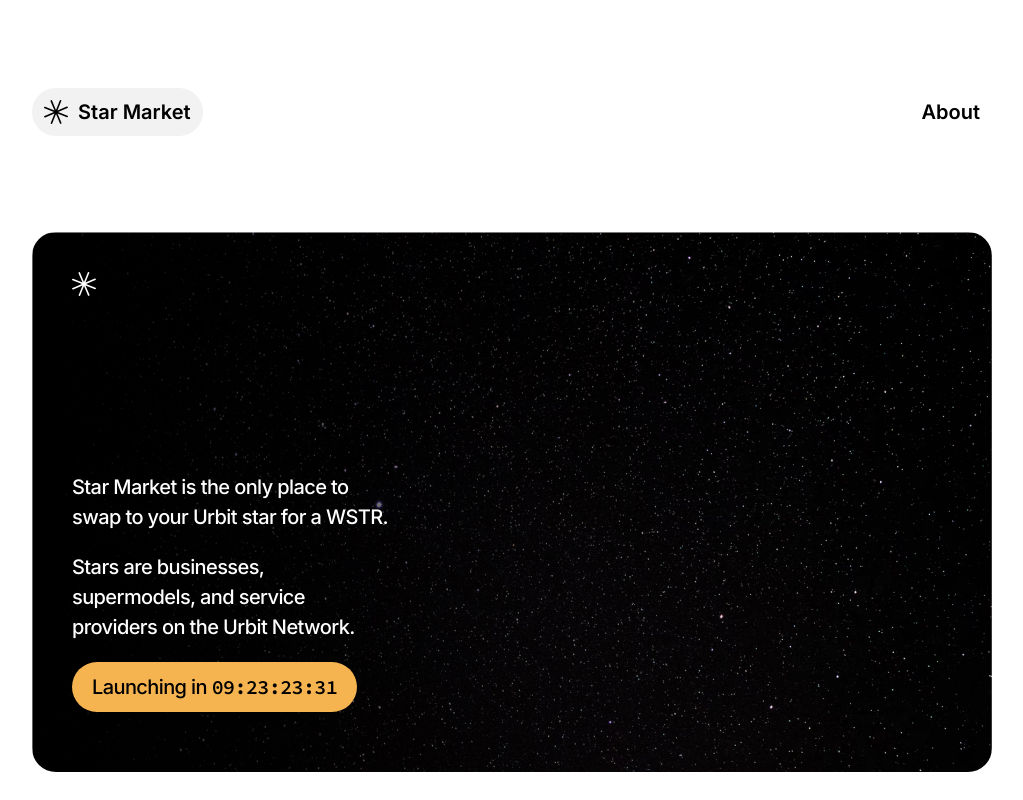
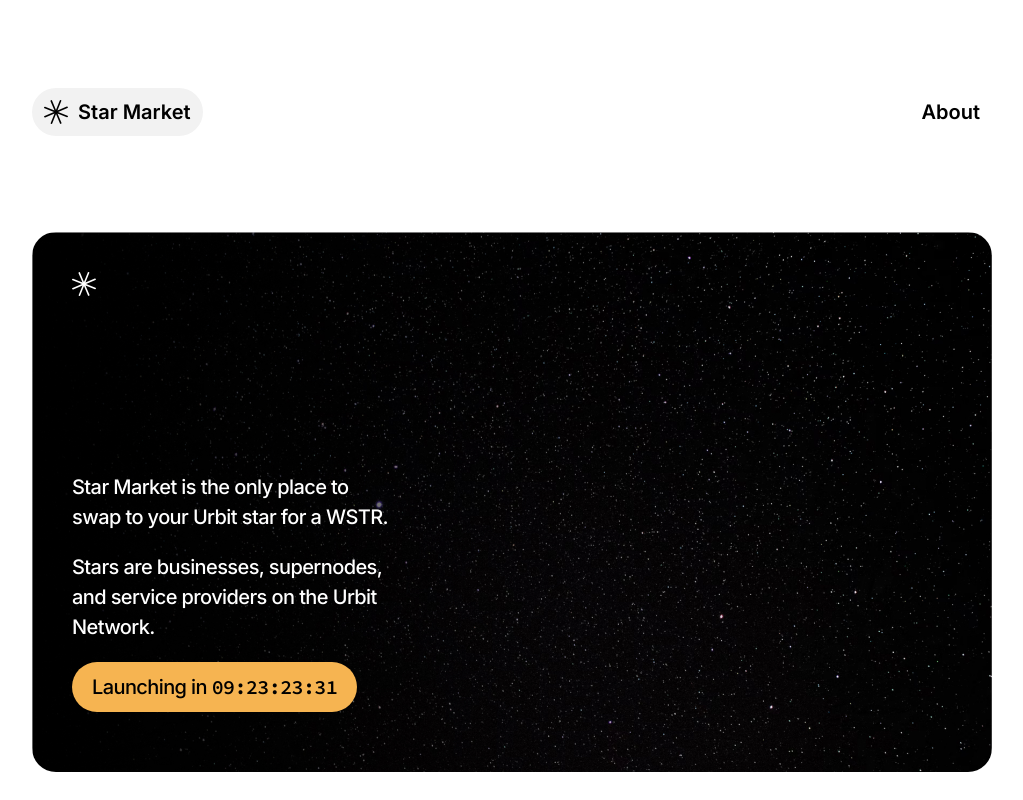
Before and after one commit to urbit/star.market, a React (Create React App) app: page / in a window 1280 px wide. Shown: the top 800 px of the page, without its empty margins (128-1151 px from the left). Built offline with nearby package versions, Linux system fonts and the light colour scheme; what web3 would draw is missing.

Commit message:
Update Home.tsx

```diff
--- a/src/components/Home.tsx
+++ b/src/components/Home.tsx
@@ -54,7 +54,7 @@ export default function Home() {
                         <p>Star Market is the only place to swap to your Urbit star for a WSTR.
 </p>
 
-                        <p>Stars are businesses, supermodels, and service providers on the Urbit Network. </p>
+                        <p>Stars are businesses, supernodes, and service providers on the Urbit Network. </p>
 
                         <p className="timer bg-yellow text-black table">
                             Launching in <b>{timeLeft.days}</b><b>:</b><b>{timeLeft.hours}</b><b>:</b><b>{timeLeft.minutes}</b><b>:</b><b>{timeLeft.seconds}</b>
```
